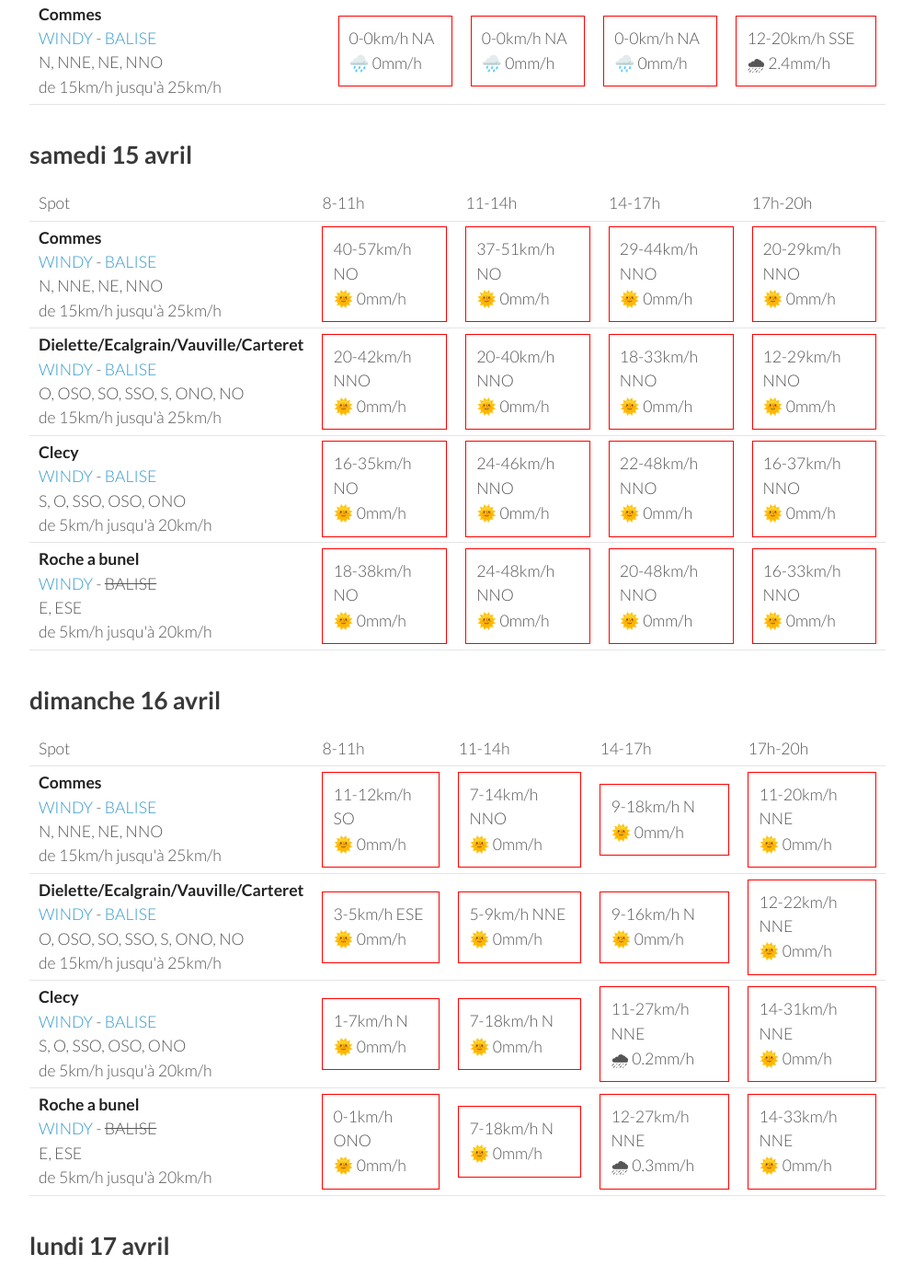
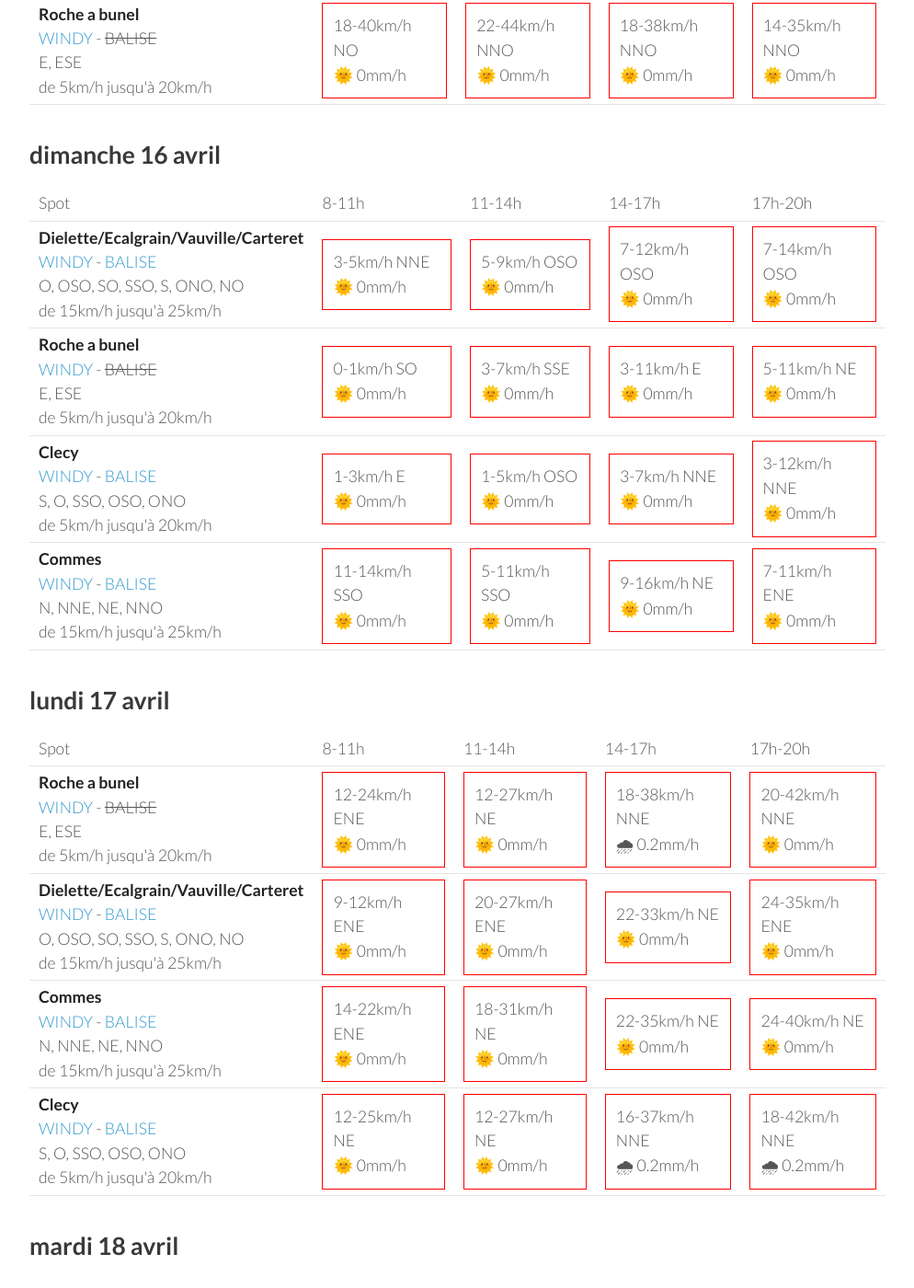
Before and after one commit to parapente-dans-le-nord/parapente-dans-le-nord.github.io, a Jekyll site: the page built from normandie.markdown, in a window 1280 px wide and 1400 px high, scrolled down 719 px. Shown: the whole window at 92% size, without its empty margins (26-1020 px from the left). Built offline with Jekyll 4.4.1, drawn with Linux system fonts in a browser that asks for light colours; some of the changed text lies outside the part shown.

Commit message:
update index.markdown

```diff
--- a/normandie.markdown
+++ b/normandie.markdown
@@ -7,60 +7,8 @@ title:  "Tous les spots"
 {: .links}
 
 # Prevision Windy, modèle Arome
-page mise à jour le vendredi 14 avril 22:46
+page mise à jour le samedi 15 avril 06:46
 
-## vendredi 14 avril
-
-{::nomarkdown}
-<table>
-  <tbody>
-    <tr>
-      <td>Spot</td>
-      <td>8-11h</td>
-      <td>11-14h</td>
-      <td>14-17h</td>
-      <td>17h-20h</td>
-    </tr>
-<tr>
-        <td><strong>Roche a bunel</strong><br><a href="https://windy.com/48.993/-0.499?48.580,-0.499,8">WINDY</a> - <span class="no-balise"> BALISE </span><br> <span class="vent-favorable">E, ESE</span><br><span class="force-vent">de 5km/h jusqu'à 20km/h</span> </td>
-
-            <td><div class="not-flyable"><p>0-0km/h NA</p><p>🌧️ 0mm/h</p></div></td>
-            <td><div class="not-flyable"><p>0-0km/h NA</p><p>🌧️ 0mm/h</p></div></td>
-            <td><div class="not-flyable"><p>0-0km/h NA</p><p>🌧️ 0mm/h</p></div></td>
-            <td><div class="not-flyable"><p>5-12km/h ONO</p><p>🌧 3.1mm/h</p></div></td>
-
-    </tr>
-<tr>
-        <td><strong>Dielette/Ecalgrain/Vauville/Carteret</strong><br><a href="https://windy.com/49.650/-1.856?49.243,-1.856,8">WINDY</a> - <span class=""><a href="http://www.balisemeteo.com/balise.php?idBalise=81">BALISE</a> </span><br> <span class="vent-favorable">O, OSO, SO, SSO, S, ONO, NO</span><br><span class="force-vent">de 15km/h jusqu'à 25km/h</span> </td>
-
-            <td><div class="not-flyable"><p>0-0km/h NA</p><p>🌧️ 0mm/h</p></div></td>
-            <td><div class="not-flyable"><p>0-0km/h NA</p><p>🌧️ 0mm/h</p></div></td>
-            <td><div class="not-flyable"><p>0-0km/h NA</p><p>🌧️ 0mm/h</p></div></td>
-            <td><div class="not-flyable"><p>9-18km/h SO</p><p>🌞 0mm/h</p></div></td>
-
-    </tr>
-<tr>
-        <td><strong>Clecy</strong><br><a href="https://windy.com/48.929/-0.470?48.516,-0.470,8">WINDY</a> - <span class=""><a href="http://www.balisemeteo.com/balise.php?idBalise=122">BALISE</a> </span><br> <span class="vent-favorable">S, O, SSO, OSO, ONO</span><br><span class="force-vent">de 5km/h jusqu'à 20km/h</span> </td>
-
-            <td><div class="not-flyable"><p>0-0km/h NA</p><p>🌧️ 0mm/h</p></div></td>
-            <td><div class="not-flyable"><p>0-0km/h NA</p><p>🌧️ 0mm/h</p></div></td>
-            <td><div class="not-flyable"><p>0-0km/h NA</p><p>🌧️ 0mm/h</p></div></td>
-            <td><div class="not-flyable"><p>7-22km/h ONO</p><p>🌧 4.4mm/h</p></div></td>
-
-    </tr>
-<tr>
-        <td><strong>Commes</strong><br><a href="https://windy.com/49.346/-0.726?48.936,-0.726,8">WINDY</a> - <span class=""><a href="http://www.balisemeteo.com/balise.php?idBalise=158">BALISE</a> </span><br> <span class="vent-favorable">N, NNE, NE, NNO</span><br><span class="force-vent">de 15km/h jusqu'à 25km/h</span> </td>
-
-            <td><div class="not-flyable"><p>0-0km/h NA</p><p>🌧️ 0mm/h</p></div></td>
-            <td><div class="not-flyable"><p>0-0km/h NA</p><p>🌧️ 0mm/h</p></div></td>
-            <td><div class="not-flyable"><p>0-0km/h NA</p><p>🌧️ 0mm/h</p></div></td>
-            <td><div class="not-flyable"><p>12-20km/h SSE</p><p>🌧 2.4mm/h</p></div></td>
-
-    </tr>
-
-</tbody>
-</table>
-{:/}
 ## samedi 15 avril
 
 {::nomarkdown}
@@ -76,40 +24,40 @@ page mise à jour le vendredi 14 avril 22:46
 <tr>
         <td><strong>Commes</strong><br><a href="https://windy.com/49.346/-0.726?48.936,-0.726,8">WINDY</a> - <span class=""><a href="http://www.balisemeteo.com/balise.php?idBalise=158">BALISE</a> </span><br> <span class="vent-favorable">N, NNE, NE, NNO</span><br><span class="force-vent">de 15km/h jusqu'à 25km/h</span> </td>
 
-            <td><div class="not-flyable"><p>40-57km/h NO</p><p>🌞 0mm/h</p></div></td>
-            <td><div class="not-flyable"><p>37-51km/h NO</p><p>🌞 0mm/h</p></div></td>
-            <td><div class="not-flyable"><p>29-44km/h NNO</p><p>🌞 0mm/h</p></div></td>
-            <td><div class="not-flyable"><p>20-29km/h NNO</p><p>🌞 0mm/h</p></div></td>
+            <td><div class="not-flyable"><p>37-53km/h NNO</p><p>🌞 0mm/h</p></div></td>
+            <td><div class="not-flyable"><p>33-48km/h NNO</p><p>🌞 0mm/h</p></div></td>
+            <td><div class="not-flyable"><p>29-42km/h NNO</p><p>🌞 0mm/h</p></div></td>
+            <td><div class="not-flyable"><p>22-31km/h NO</p><p>🌞 0mm/h</p></div></td>
 
 
     </tr>
 <tr>
         <td><strong>Dielette/Ecalgrain/Vauville/Carteret</strong><br><a href="https://windy.com/49.650/-1.856?49.243,-1.856,8">WINDY</a> - <span class=""><a href="http://www.balisemeteo.com/balise.php?idBalise=81">BALISE</a> </span><br> <span class="vent-favorable">O, OSO, SO, SSO, S, ONO, NO</span><br><span class="force-vent">de 15km/h jusqu'à 25km/h</span> </td>
 
-            <td><div class="not-flyable"><p>20-42km/h NNO</p><p>🌞 0mm/h</p></div></td>
-            <td><div class="not-flyable"><p>20-40km/h NNO</p><p>🌞 0mm/h</p></div></td>
-            <td><div class="not-flyable"><p>18-33km/h NNO</p><p>🌞 0mm/h</p></div></td>
-            <td><div class="not-flyable"><p>12-29km/h NNO</p><p>🌞 0mm/h</p></div></td>
+            <td><div class="not-flyable"><p>22-40km/h NNO</p><p>🌞 0mm/h</p></div></td>
+            <td><div class="not-flyable"><p>24-44km/h N</p><p>🌞 0mm/h</p></div></td>
+            <td><div class="not-flyable"><p>18-38km/h N</p><p>🌞 0mm/h</p></div></td>
+            <td><div class="not-flyable"><p>14-29km/h NNO</p><p>🌞 0mm/h</p></div></td>
 
 
     </tr>
 <tr>
         <td><strong>Clecy</strong><br><a href="https://windy.com/48.929/-0.470?48.516,-0.470,8">WINDY</a> - <span class=""><a href="http://www.balisemeteo.com/balise.php?idBalise=122">BALISE</a> </span><br> <span class="vent-favorable">S, O, SSO, OSO, ONO</span><br><span class="force-vent">de 5km/h jusqu'à 20km/h</span> </td>
 
-            <td><div class="not-flyable"><p>16-35km/h NO</p><p>🌞 0mm/h</p></div></td>
-            <td><div class="not-flyable"><p>24-46km/h NNO</p><p>🌞 0mm/h</p></div></td>
-            <td><div class="not-flyable"><p>22-48km/h NNO</p><p>🌞 0mm/h</p></div></td>
-            <td><div class="not-flyable"><p>16-37km/h NNO</p><p>🌞 0mm/h</p></div></td>
+            <td><div class="not-flyable"><p>18-44km/h NNO</p><p>🌞 0mm/h</p></div></td>
+            <td><div class="not-flyable"><p>22-46km/h NNO</p><p>🌞 0mm/h</p></div></td>
+            <td><div class="not-flyable"><p>20-40km/h NNO</p><p>🌞 0mm/h</p></div></td>
+            <td><div class="not-flyable"><p>16-35km/h NNO</p><p>🌞 0mm/h</p></div></td>
 
 
     </tr>
 <tr>
         <td><strong>Roche a bunel</strong><br><a href="https://windy.com/48.993/-0.499?48.580,-0.499,8">WINDY</a> - <span class="no-balise"> BALISE </span><br> <span class="vent-favorable">E, ESE</span><br><span class="force-vent">de 5km/h jusqu'à 20km/h</span> </td>
 
-            <td><div class="not-flyable"><p>18-38km/h NO</p><p>🌞 0mm/h</p></div></td>
-            <td><div class="not-flyable"><p>24-48km/h NNO</p><p>🌞 0mm/h</p></div></td>
-            <td><div class="not-flyable"><p>20-48km/h NNO</p><p>🌞 0mm/h</p></div></td>
-            <td><div class="not-flyable"><p>16-33km/h NNO</p><p>🌞 0mm/h</p></div></td>
+            <td><div class="not-flyable"><p>18-40km/h NO</p><p>🌞 0mm/h</p></div></td>
+            <td><div class="not-flyable"><p>22-44km/h NNO</p><p>🌞 0mm/h</p></div></td>
+            <td><div class="not-flyable"><p>18-38km/h NNO</p><p>🌞 0mm/h</p></div></td>
+            <td><div class="not-flyable"><p>14-35km/h NNO</p><p>🌞 0mm/h</p></div></td>
 
 
     </tr>
@@ -130,42 +78,42 @@ page mise à jour le vendredi 14 avril 22:46
       <td>17h-20h</td>
     </tr>
 <tr>
-        <td><strong>Commes</strong><br><a href="https://windy.com/49.346/-0.726?48.936,-0.726,8">WINDY</a> - <span class=""><a href="http://www.balisemeteo.com/balise.php?idBalise=158">BALISE</a> </span><br> <span class="vent-favorable">N, NNE, NE, NNO</span><br><span class="force-vent">de 15km/h jusqu'à 25km/h</span> </td>
+        <td><strong>Dielette/Ecalgrain/Vauville/Carteret</strong><br><a href="https://windy.com/49.650/-1.856?49.243,-1.856,8">WINDY</a> - <span class=""><a href="http://www.balisemeteo.com/balise.php?idBalise=81">BALISE</a> </span><br> <span class="vent-favorable">O, OSO, SO, SSO, S, ONO, NO</span><br><span class="force-vent">de 15km/h jusqu'à 25km/h</span> </td>
 
-            <td><div class="not-flyable"><p>11-12km/h SO</p><p>🌞 0mm/h</p></div></td>
-            <td><div class="not-flyable"><p>7-14km/h NNO</p><p>🌞 0mm/h</p></div></td>
-            <td><div class="not-flyable"><p>9-18km/h N</p><p>🌞 0mm/h</p></div></td>
-            <td><div class="not-flyable"><p>11-20km/h NNE</p><p>🌞 0mm/h</p></div></td>
+            <td><div class="not-flyable"><p>3-5km/h NNE</p><p>🌞 0mm/h</p></div></td>
+            <td><div class="not-flyable"><p>5-9km/h OSO</p><p>🌞 0mm/h</p></div></td>
+            <td><div class="not-flyable"><p>7-12km/h OSO</p><p>🌞 0mm/h</p></div></td>
+            <td><div class="not-flyable"><p>7-14km/h OSO</p><p>🌞 0mm/h</p></div></td>
 
 
     </tr>
 <tr>
-        <td><strong>Dielette/Ecalgrain/Vauville/Carteret</strong><br><a href="https://windy.com/49.650/-1.856?49.243,-1.856,8">WINDY</a> - <span class=""><a href="http://www.balisemeteo.com/balise.php?idBalise=81">BALISE</a> </span><br> <span class="vent-favorable">O, OSO, SO, SSO, S, ONO, NO</span><br><span class="force-vent">de 15km/h jusqu'à 25km/h</span> </td>
+        <td><strong>Roche a bunel</strong><br><a href="https://windy.com/48.993/-0.499?48.580,-0.499,8">WINDY</a> - <span class="no-balise"> BALISE </span><br> <span class="vent-favorable">E, ESE</span><br><span class="force-vent">de 5km/h jusqu'à 20km/h</span> </td>
 
-            <td><div class="not-flyable"><p>3-5km/h ESE</p><p>🌞 0mm/h</p></div></td>
-            <td><div class="not-flyable"><p>5-9km/h NNE</p><p>🌞 0mm/h</p></div></td>
-            <td><div class="not-flyable"><p>9-16km/h N</p><p>🌞 0mm/h</p></div></td>
-            <td><div class="not-flyable"><p>12-22km/h NNE</p><p>🌞 0mm/h</p></div></td>
+            <td><div class="not-flyable"><p>0-1km/h SO</p><p>🌞 0mm/h</p></div></td>
+            <td><div class="not-flyable"><p>3-7km/h SSE</p><p>🌞 0mm/h</p></div></td>
+            <td><div class="not-flyable"><p>3-11km/h E</p><p>🌞 0mm/h</p></div></td>
+            <td><div class="not-flyable"><p>5-11km/h NE</p><p>🌞 0mm/h</p></div></td>
 
 
     </tr>
 <tr>
         <td><strong>Clecy</strong><br><a href="https://windy.com/48.929/-0.470?48.516,-0.470,8">WINDY</a> - <span class=""><a href="http://www.balisemeteo.com/balise.php?idBalise=122">BALISE</a> </span><br> <span class="vent-favorable">S, O, SSO, OSO, ONO</span><br><span class="force-vent">de 5km/h jusqu'à 20km/h</span> </td>
 
-            <td><div class="not-flyable"><p>1-7km/h N</p><p>🌞 0mm/h</p></div></td>
-            <td><div class="not-flyable"><p>7-18km/h N</p><p>🌞 0mm/h</p></div></td>
-            <td><div class="not-flyable"><p>11-27km/h NNE</p><p>🌧 0.2mm/h</p></div></td>
-            <td><div class="not-flyable"><p>14-31km/h NNE</p><p>🌞 0mm/h</p></div></td>
+            <td><div class="not-flyable"><p>1-3km/h E</p><p>🌞 0mm/h</p></div></td>
+            <td><div class="not-flyable"><p>1-5km/h OSO</p><p>🌞 0mm/h</p></div></td>
+            <td><div class="not-flyable"><p>3-7km/h NNE</p><p>🌞 0mm/h</p></div></td>
+            <td><div class="not-flyable"><p>3-12km/h NNE</p><p>🌞 0mm/h</p></div></td>
 
 
     </tr>
 <tr>
-        <td><strong>Roche a bunel</strong><br><a href="https://windy.com/48.993/-0.499?48.580,-0.499,8">WINDY</a> - <span class="no-balise"> BALISE </span><br> <span class="vent-favorable">E, ESE</span><br><span class="force-vent">de 5km/h jusqu'à 20km/h</span> </td>
+        <td><strong>Commes</strong><br><a href="https://windy.com/49.346/-0.726?48.936,-0.726,8">WINDY</a> - <span class=""><a href="http://www.balisemeteo.com/balise.php?idBalise=158">BALISE</a> </span><br> <span class="vent-favorable">N, NNE, NE, NNO</span><br><span class="force-vent">de 15km/h jusqu'à 25km/h</span> </td>
 
-            <td><div class="not-flyable"><p>0-1km/h ONO</p><p>🌞 0mm/h</p></div></td>
-            <td><div class="not-flyable"><p>7-18km/h N</p><p>🌞 0mm/h</p></div></td>
-            <td><div class="not-flyable"><p>12-27km/h NNE</p><p>🌧 0.3mm/h</p></div></td>
-            <td><div class="not-flyable"><p>14-33km/h NNE</p><p>🌞 0mm/h</p></div></td>
+            <td><div class="not-flyable"><p>11-14km/h SSO</p><p>🌞 0mm/h</p></div></td>
+            <td><div class="not-flyable"><p>5-11km/h SSO</p><p>🌞 0mm/h</p></div></td>
+            <td><div class="not-flyable"><p>9-16km/h NE</p><p>🌞 0mm/h</p></div></td>
+            <td><div class="not-flyable"><p>7-11km/h ENE</p><p>🌞 0mm/h</p></div></td>
 
 
     </tr>
@@ -186,42 +134,42 @@ page mise à jour le vendredi 14 avril 22:46
       <td>17h-20h</td>
     </tr>
 <tr>
+        <td><strong>Roche a bunel</strong><br><a href="https://windy.com/48.993/-0.499?48.580,-0.499,8">WINDY</a> - <span class="no-balise"> BALISE </span><br> <span class="vent-favorable">E, ESE</span><br><span class="force-vent">de 5km/h jusqu'à 20km/h</span> </td>
+
+            <td><div class="not-flyable"><p>12-24km/h ENE</p><p>🌞 0mm/h</p></div></td>
+            <td><div class="not-flyable"><p>12-27km/h NE</p><p>🌞 0mm/h</p></div></td>
+            <td><div class="not-flyable"><p>18-38km/h NNE</p><p>🌧 0.2mm/h</p></div></td>
+            <td><div class="not-flyable"><p>20-42km/h NNE</p><p>🌞 0mm/h</p></div></td>
+
+
+    </tr>
+<tr>
         <td><strong>Dielette/Ecalgrain/Vauville/Carteret</strong><br><a href="https://windy.com/49.650/-1.856?49.243,-1.856,8">WINDY</a> - <span class=""><a href="http://www.balisemeteo.com/balise.php?idBalise=81">BALISE</a> </span><br> <span class="vent-favorable">O, OSO, SO, SSO, S, ONO, NO</span><br><span class="force-vent">de 15km/h jusqu'à 25km/h</span> </td>
 
-            <td><div class="not-flyable"><p>11-14km/h ENE</p><p>🌞 0mm/h</p></div></td>
-            <td><div class="not-flyable"><p>20-31km/h ENE</p><p>🌞 0mm/h</p></div></td>
+            <td><div class="not-flyable"><p>9-12km/h ENE</p><p>🌞 0mm/h</p></div></td>
+            <td><div class="not-flyable"><p>20-27km/h ENE</p><p>🌞 0mm/h</p></div></td>
             <td><div class="not-flyable"><p>22-33km/h NE</p><p>🌞 0mm/h</p></div></td>
-            <td><div class="not-flyable"><p>25-40km/h NE</p><p>🌞 0mm/h</p></div></td>
+            <td><div class="not-flyable"><p>24-35km/h ENE</p><p>🌞 0mm/h</p></div></td>
 
 
     </tr>
 <tr>
         <td><strong>Commes</strong><br><a href="https://windy.com/49.346/-0.726?48.936,-0.726,8">WINDY</a> - <span class=""><a href="http://www.balisemeteo.com/balise.php?idBalise=158">BALISE</a> </span><br> <span class="vent-favorable">N, NNE, NE, NNO</span><br><span class="force-vent">de 15km/h jusqu'à 25km/h</span> </td>
 
-            <td><div class="not-flyable"><p>14-20km/h ENE</p><p>🌞 0mm/h</p></div></td>
-            <td><div class="not-flyable"><p>20-33km/h NE</p><p>🌞 0mm/h</p></div></td>
-            <td><div class="not-flyable"><p>25-40km/h NE</p><p>🌞 0mm/h</p></div></td>
-            <td><div class="not-flyable"><p>24-42km/h NE</p><p>🌞 0mm/h</p></div></td>
-
-
-    </tr>
-<tr>
-        <td><strong>Roche a bunel</strong><br><a href="https://windy.com/48.993/-0.499?48.580,-0.499,8">WINDY</a> - <span class="no-balise"> BALISE </span><br> <span class="vent-favorable">E, ESE</span><br><span class="force-vent">de 5km/h jusqu'à 20km/h</span> </td>
-
-            <td><div class="not-flyable"><p>11-20km/h NE</p><p>🌞 0mm/h</p></div></td>
-            <td><div class="not-flyable"><p>18-35km/h NE</p><p>🌞 0mm/h</p></div></td>
-            <td><div class="not-flyable"><p>22-44km/h NNE</p><p>🌧 0.4mm/h</p></div></td>
-            <td><div class="not-flyable"><p>24-48km/h NNE</p><p>🌧 0.3mm/h</p></div></td>
+            <td><div class="not-flyable"><p>14-22km/h ENE</p><p>🌞 0mm/h</p></div></td>
+            <td><div class="not-flyable"><p>18-31km/h NE</p><p>🌞 0mm/h</p></div></td>
+            <td><div class="not-flyable"><p>22-35km/h NE</p><p>🌞 0mm/h</p></div></td>
+            <td><div class="not-flyable"><p>24-40km/h NE</p><p>🌞 0mm/h</p></div></td>
 
 
     </tr>
 <tr>
         <td><strong>Clecy</strong><br><a href="https://windy.com/48.929/-0.470?48.516,-0.470,8">WINDY</a> - <span class=""><a href="http://www.balisemeteo.com/balise.php?idBalise=122">BALISE</a> </span><br> <span class="vent-favorable">S, O, SSO, OSO, ONO</span><br><span class="force-vent">de 5km/h jusqu'à 20km/h</span> </td>
 
-            <td><div class="not-flyable"><p>11-22km/h NE</p><p>🌞 0mm/h</p></div></td>
-            <td><div class="not-flyable"><p>16-35km/h NNE</p><p>🌞 0mm/h</p></div></td>
-            <td><div class="not-flyable"><p>20-42km/h NNE</p><p>🌧 0.3mm/h</p></div></td>
-            <td><div class="not-flyable"><p>22-46km/h NNE</p><p>🌧 0.3mm/h</p></div></td>
+            <td><div class="not-flyable"><p>12-25km/h NE</p><p>🌞 0mm/h</p></div></td>
+            <td><div class="not-flyable"><p>12-27km/h NE</p><p>🌞 0mm/h</p></div></td>
+            <td><div class="not-flyable"><p>16-37km/h NNE</p><p>🌧 0.2mm/h</p></div></td>
+            <td><div class="not-flyable"><p>18-42km/h NNE</p><p>🌧 0.2mm/h</p></div></td>
 
 
     </tr>
@@ -244,20 +192,10 @@ page mise à jour le vendredi 14 avril 22:46
 <tr>
         <td><strong>Clecy</strong><br><a href="https://windy.com/48.929/-0.470?48.516,-0.470,8">WINDY</a> - <span class=""><a href="http://www.balisemeteo.com/balise.php?idBalise=122">BALISE</a> </span><br> <span class="vent-favorable">S, O, SSO, OSO, ONO</span><br><span class="force-vent">de 5km/h jusqu'à 20km/h</span> </td>
 
-            <td><div class="not-flyable"><p>14-27km/h NE</p><p>🌞 0mm/h</p></div></td>
-            <td><div class="not-flyable"><p>20-40km/h NE</p><p>🌞 0mm/h</p></div></td>
+            <td><div class="not-flyable"><p>12-25km/h NE</p><p>🌞 0mm/h</p></div></td>
+            <td><div class="not-flyable"><p>18-38km/h NE</p><p>🌞 0mm/h</p></div></td>
             <td><div class="not-flyable"><p>24-48km/h ENE</p><p>🌞 0mm/h</p></div></td>
             <td><div class="not-flyable"><p>20-48km/h NE</p><p>🌞 0mm/h</p></div></td>
-
-
-    </tr>
-<tr>
-        <td><strong>Commes</strong><br><a href="https://windy.com/49.346/-0.726?48.936,-0.726,8">WINDY</a> - <span class=""><a href="http://www.balisemeteo.com/balise.php?idBalise=158">BALISE</a> </span><br> <span class="vent-favorable">N, NNE, NE, NNO</span><br><span class="force-vent">de 15km/h jusqu'à 25km/h</span> </td>
-
-            <td><div class="not-flyable"><p>18-27km/h NE</p><p>🌞 0mm/h</p></div></td>
-            <td><div class="not-flyable"><p>25-38km/h NE</p><p>🌞 0mm/h</p></div></td>
-            <td><div class="not-flyable"><p>29-46km/h NE</p><p>🌞 0mm/h</p></div></td>
-            <td><div class="not-flyable"><p>31-50km/h NE</p><p>🌞 0mm/h</p></div></td>
 
 
     </tr>
@@ -265,16 +203,26 @@ page mise à jour le vendredi 14 avril 22:46
         <td><strong>Roche a bunel</strong><br><a href="https://windy.com/48.993/-0.499?48.580,-0.499,8">WINDY</a> - <span class="no-balise"> BALISE </span><br> <span class="vent-favorable">E, ESE</span><br><span class="force-vent">de 5km/h jusqu'à 20km/h</span> </td>
 
             <td><div class="not-flyable"><p>14-27km/h NE</p><p>🌞 0mm/h</p></div></td>
-            <td><div class="not-flyable"><p>20-40km/h NE</p><p>🌞 0mm/h</p></div></td>
+            <td><div class="not-flyable"><p>18-38km/h NE</p><p>🌞 0mm/h</p></div></td>
             <td><div class="not-flyable"><p>24-48km/h NE</p><p>🌞 0mm/h</p></div></td>
             <td><div class="not-flyable"><p>20-48km/h NNE</p><p>🌞 0mm/h</p></div></td>
 
 
     </tr>
 <tr>
+        <td><strong>Commes</strong><br><a href="https://windy.com/49.346/-0.726?48.936,-0.726,8">WINDY</a> - <span class=""><a href="http://www.balisemeteo.com/balise.php?idBalise=158">BALISE</a> </span><br> <span class="vent-favorable">N, NNE, NE, NNO</span><br><span class="force-vent">de 15km/h jusqu'à 25km/h</span> </td>
+
+            <td><div class="not-flyable"><p>25-40km/h ENE</p><p>🌞 0mm/h</p></div></td>
+            <td><div class="not-flyable"><p>27-44km/h ENE</p><p>🌞 0mm/h</p></div></td>
+            <td><div class="not-flyable"><p>31-50km/h NE</p><p>🌞 0mm/h</p></div></td>
+            <td><div class="not-flyable"><p>33-57km/h NE</p><p>🌞 0mm/h</p></div></td>
+
+
+    </tr>
+<tr>
         <td><strong>Dielette/Ecalgrain/Vauville/Carteret</strong><br><a href="https://windy.com/49.650/-1.856?49.243,-1.856,8">WINDY</a> - <span class=""><a href="http://www.balisemeteo.com/balise.php?idBalise=81">BALISE</a> </span><br> <span class="vent-favorable">O, OSO, SO, SSO, S, ONO, NO</span><br><span class="force-vent">de 15km/h jusqu'à 25km/h</span> </td>
 
-            <td><div class="not-flyable"><p>27-42km/h ENE</p><p>🌞 0mm/h</p></div></td>
+            <td><div class="not-flyable"><p>31-44km/h NE</p><p>🌞 0mm/h</p></div></td>
             <td><div class="not-flyable"><p>37-53km/h ENE</p><p>🌞 0mm/h</p></div></td>
             <td><div class="not-flyable"><p>38-57km/h ENE</p><p>🌞 0mm/h</p></div></td>
             <td><div class="not-flyable"><p>40-62km/h ENE</p><p>🌞 0mm/h</p></div></td>
@@ -320,10 +268,10 @@ page mise à jour le vendredi 14 avril 22:46
 <tr>
         <td><strong>Commes</strong><br><a href="https://windy.com/49.346/-0.726?48.936,-0.726,8">WINDY</a> - <span class=""><a href="http://www.balisemeteo.com/balise.php?idBalise=158">BALISE</a> </span><br> <span class="vent-favorable">N, NNE, NE, NNO</span><br><span class="force-vent">de 15km/h jusqu'à 25km/h</span> </td>
 
-            <td><div class="not-flyable"><p>18-27km/h ENE</p><p>🌞 0mm/h</p></div></td>
-            <td><div class="not-flyable"><p>20-33km/h ENE</p><p>🌞 0mm/h</p></div></td>
-            <td><div class="not-flyable"><p>24-40km/h NE</p><p>🌞 0mm/h</p></div></td>
-            <td><div class="not-flyable"><p>24-40km/h NE</p><p>🌞 0mm/h</p></div></td>
+            <td><div class="not-flyable"><p>18-29km/h NE</p><p>🌞 0mm/h</p></div></td>
+            <td><div class="not-flyable"><p>20-33km/h NE</p><p>🌞 0mm/h</p></div></td>
+            <td><div class="not-flyable"><p>22-37km/h NE</p><p>🌞 0mm/h</p></div></td>
+            <td><div class="not-flyable"><p>25-40km/h NE</p><p>🌞 0mm/h</p></div></td>
 
 
     </tr>
```
